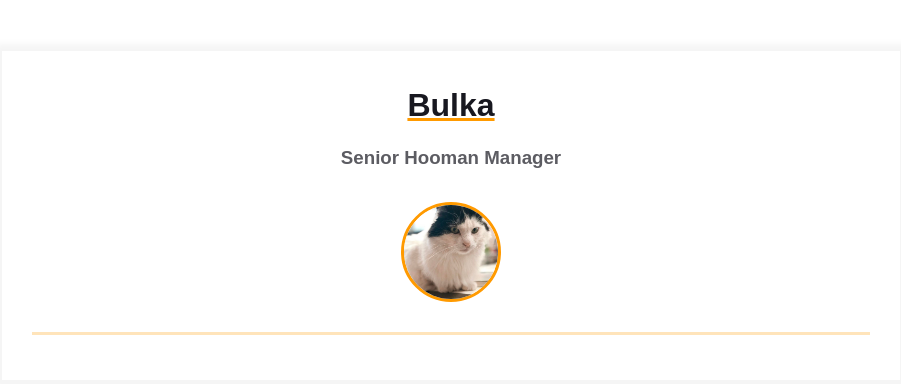
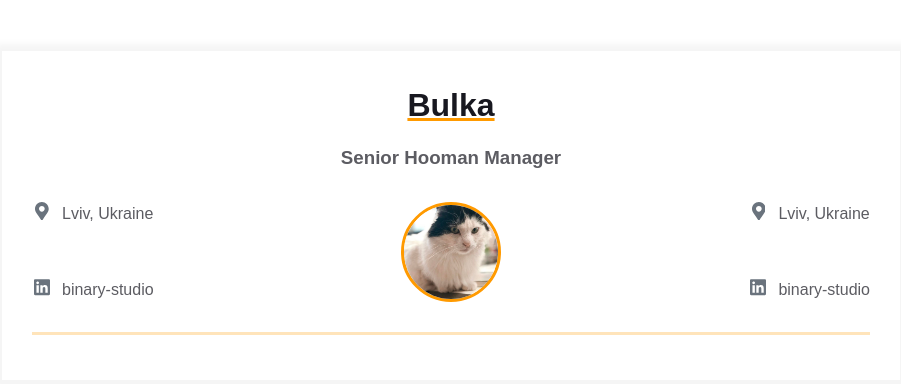
Before and after one commit to Dinesko/homepage, a plain HTML site: page index.html in a window 1280 px wide. Shown: the whole page, without its empty margins (189-1090 px from the left). Drawn offline with Linux system fonts and the light colour scheme.

Commit message:
Added contact info items example

```diff
--- a/index.html
+++ b/index.html
@@ -15,7 +15,49 @@
             <h3 class="contact-info__sub-header">Senior Hooman Manager</h3>
 
             <div class="contact_info_container fh">
-              <div class="contact-info__block"></div>
+              <div class="contact-info__block">
+                <a href="" rel="author" class="contact-info__item">
+                  <div class="contact-info__item-icon-wrapper">
+                    <svg
+                      class="contact-info__item-icon"
+                      xmlns="http://www.w3.org/2000/svg"
+                      viewBox="0 0 384 512"
+                    >
+                      <path
+                        d="M172.268 501.67C26.97 291.031 0 269.413 0 192 0 85.961 85.961 0 192
+                          0s192 85.961 192 192c0 77.413-26.97 99.031-172.268 309.67-9.535
+                          13.774-29.93 13.773-39.464 0zM192 272c44.183 0 80-35.817
+                          80-80s-35.817-80-80-80-80 35.817-80 80 35.817 80 80 80z"
+                      ></path>
+                    </svg>
+                  </div>
+                  <span>Lviv, Ukraine</span>
+                </a>
+                <a
+                  href="https://ua.linkedin.com/company/binary-studio_241166"
+                  rel="author"
+                  class="contact-info__item"
+                >
+                  <div class="contact-info__item-icon-wrapper">
+                    <svg
+                      class="contact-info__item-icon"
+                      xmlns="http://www.w3.org/2000/svg"
+                      viewBox="0 0 448 512"
+                    >
+                      <path
+                        d="M416 32H31.9C14.3 32 0 46.5 0 64.3v383.4C0 465.5 14.3 480 31.9
+        480H416c17.6 0 32-14.5 32-32.3V64.3c0-17.8-14.4-32.3-32-32.3zM135.4
+        416H69V202.2h66.5V416zm-33.2-243c-21.3 0-38.5-17.3-38.5-38.5S80.9 96
+        102.2 96c21.2 0 38.5 17.3 38.5 38.5 0 21.3-17.2 38.5-38.5 38.5zm282.1
+        243h-66.4V312c0-24.8-.5-56.7-34.5-56.7-34.6 0-39.9 27-39.9
+        54.9V416h-66.4V202.2h63.7v29.2h.9c8.9-16.8 30.6-34.5 62.9-34.5 67.2
+        0 79.7 44.3 79.7 101.9V416z"
+                      ></path>
+                    </svg>
+                  </div>
+                  <span>binary-studio</span>
+                </a>
+              </div>
 
               <div class="contact-info__block contact-info__block--center">
                 <img
@@ -25,7 +67,49 @@
                 />
               </div>
 
-              <div class="contact-info__block"></div>
+              <div class="contact-info__block">
+                <a href="" rel="author" class="contact-info__item">
+                  <div class="contact-info__item-icon-wrapper">
+                    <svg
+                      class="contact-info__item-icon"
+                      xmlns="http://www.w3.org/2000/svg"
+                      viewBox="0 0 384 512"
+                    >
+                      <path
+                        d="M172.268 501.67C26.97 291.031 0 269.413 0 192 0 85.961 85.961 0 192
+                          0s192 85.961 192 192c0 77.413-26.97 99.031-172.268 309.67-9.535
+                          13.774-29.93 13.773-39.464 0zM192 272c44.183 0 80-35.817
+                          80-80s-35.817-80-80-80-80 35.817-80 80 35.817 80 80 80z"
+                      ></path>
+                    </svg>
+                  </div>
+                  <span>Lviv, Ukraine</span>
+                </a>
+                <a
+                  href="https://ua.linkedin.com/company/binary-studio_241166"
+                  rel="author"
+                  class="contact-info__item"
+                >
+                  <div class="contact-info__item-icon-wrapper">
+                    <svg
+                      class="contact-info__item-icon"
+                      xmlns="http://www.w3.org/2000/svg"
+                      viewBox="0 0 448 512"
+                    >
+                      <path
+                        d="M416 32H31.9C14.3 32 0 46.5 0 64.3v383.4C0 465.5 14.3 480 31.9
+        480H416c17.6 0 32-14.5 32-32.3V64.3c0-17.8-14.4-32.3-32-32.3zM135.4
+        416H69V202.2h66.5V416zm-33.2-243c-21.3 0-38.5-17.3-38.5-38.5S80.9 96
+        102.2 96c21.2 0 38.5 17.3 38.5 38.5 0 21.3-17.2 38.5-38.5 38.5zm282.1
+        243h-66.4V312c0-24.8-.5-56.7-34.5-56.7-34.6 0-39.9 27-39.9
+        54.9V416h-66.4V202.2h63.7v29.2h.9c8.9-16.8 30.6-34.5 62.9-34.5 67.2
+        0 79.7 44.3 79.7 101.9V416z"
+                      ></path>
+                    </svg>
+                  </div>
+                  <span>binary-studio</span>
+                </a>
+              </div>
             </div>
           </div>
         </div>
```
